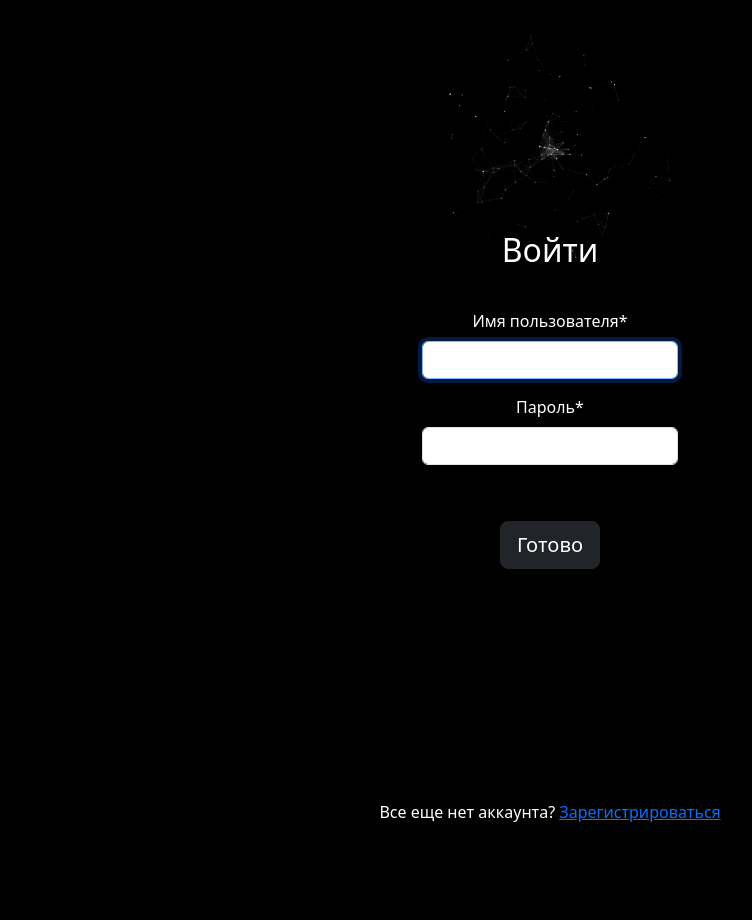
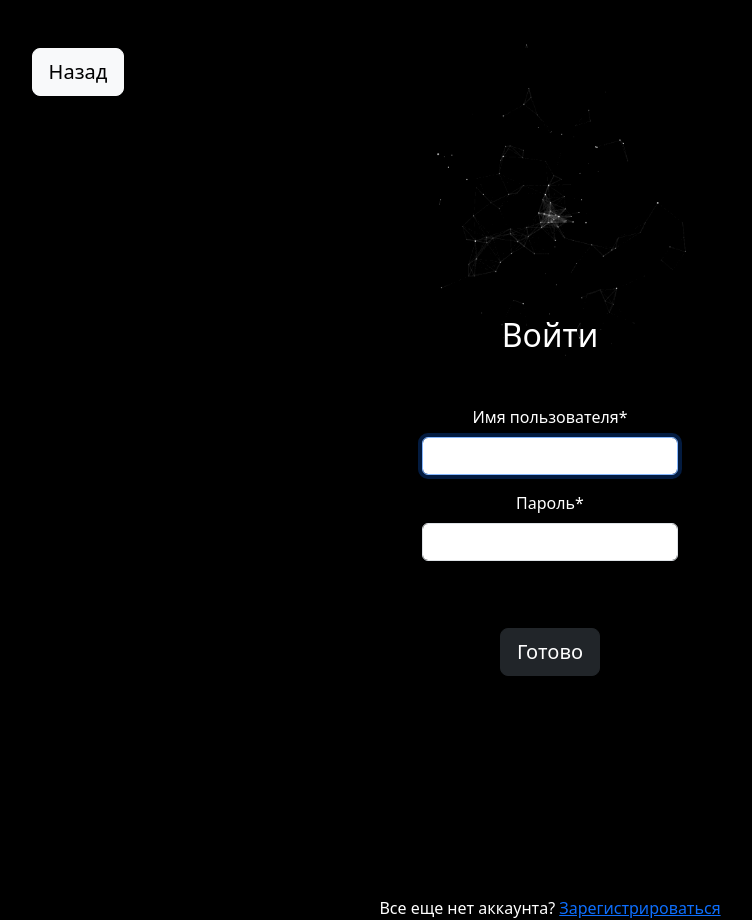
Before and after one commit to czen/optimuspy, a Django app: page /accounts/login/ in a window 1280 px wide. Shown: the whole page, without its empty margins (90-842 px from the left). Before the commit the page ends 822 px from the top, so only its background shows below. Run offline with Django 4.2, Linux system fonts and the light colour scheme; parts of the project's set-up code (start-up, migrations or seed data) failed here and were passed over; some libraries are stand-ins or nearby versions.

Commit message:
Added back button

```diff
--- a/static/css/login.css
+++ b/static/css/login.css
@@ -1,8 +1,8 @@
 html,
 body {
     height: 100%;
-    padding-left: 10%;
-    padding-right: 10%;
+    padding-left: 5%;
+    padding-right: 5%;
     background-color: black;
     background-image: url("../images/bg.gif");
     background-size: 30%;
--- a/web/templates/web/login.html
+++ b/web/templates/web/login.html
@@ -14,6 +14,9 @@
     <meta name="keywords" content="Log in">
   </head>
   <body>
+    <div class="mt-5">
+      <a role="button" class="btn btn-light btn-lg" href={% url 'index' %}>Назад</a>
+    </div>
     <div class="h-100 d-flex align-items-center justify-content-center">
       <div class="container text-center text-white">
         <h2 class="lab">Войти</h2>
--- a/web/templates/web/signup.html
+++ b/web/templates/web/signup.html
@@ -14,6 +14,9 @@
     <meta name="keywords" content="Sign up">
   </head>
   <body>
+    <div class="mt-5">
+      <a role="button" class="btn btn-light btn-lg" href={% url 'index' %}>Назад</a>
+    </div>
     <div class="h-100 d-flex align-items-center justify-content-center">
       <div class="container text-center text-white">
         <h2 class="lab">Регистрация</h2>
```
